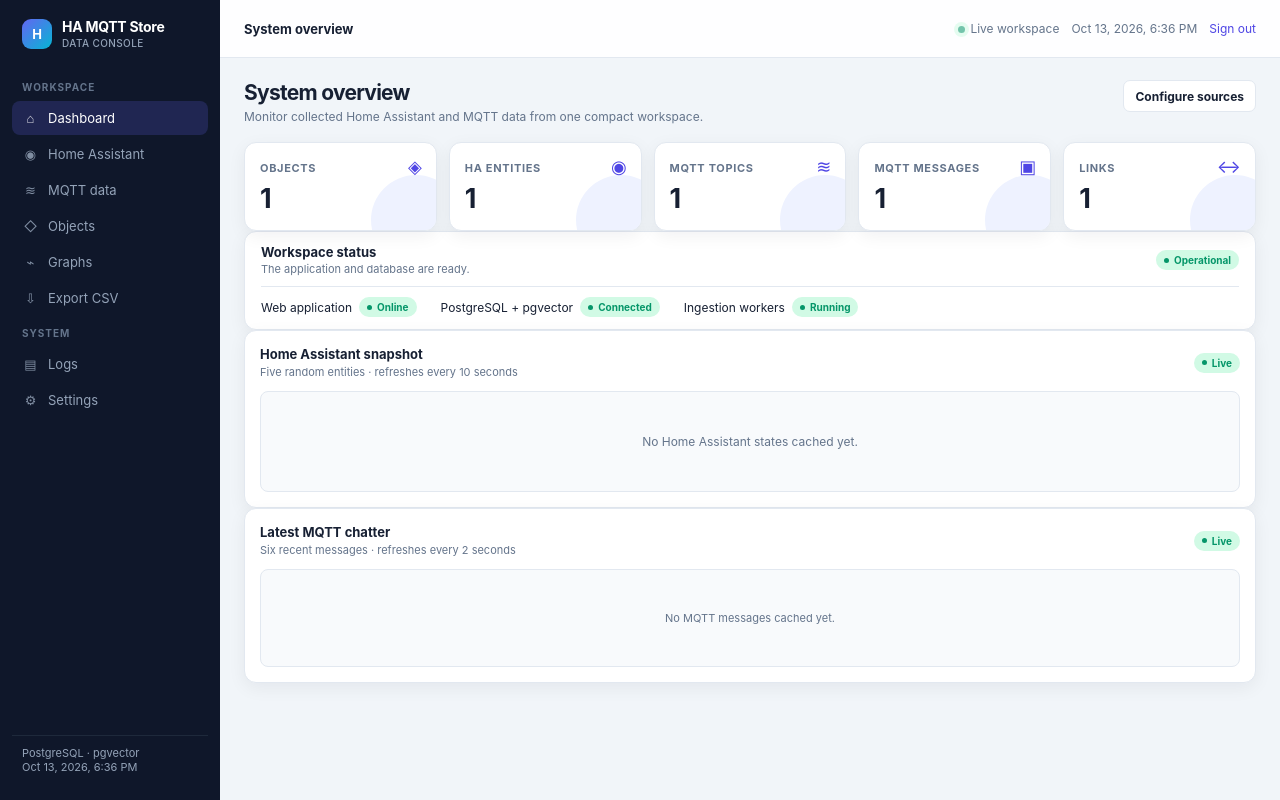
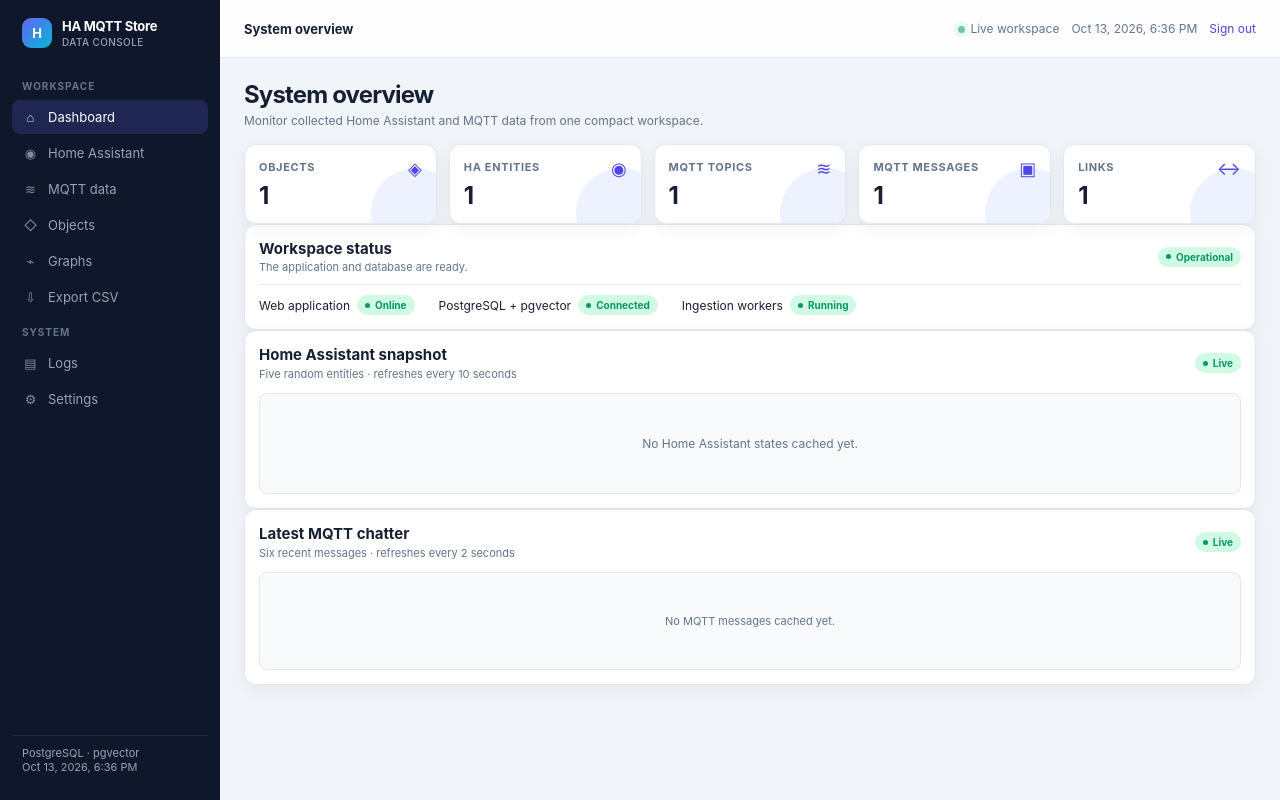
Before and after one commit to jasakuva/JASA_HAMQTT_STORAGE, a Flask app: page / in a window 1280 px wide. Run offline with Flask 3, Linux system fonts and the light colour scheme; the visitor is signed in with stand-in values (Sample User, id 1); tables that the repository leaves empty hold one stand-in row (values such as "Sample post"); data that the repository does not hold is empty.

Commit message:
Refine_dashboard_layout_and_add_favicon

```diff
--- a/static/layout-fixes.css
+++ b/static/layout-fixes.css
@@ -96,3 +96,13 @@
 @media (max-width:560px){.ha-snapshot-row{grid-template-columns:minmax(0,1fr) auto;gap:4px 8px}.ha-snapshot-value{grid-column:1;text-align:left}.ha-snapshot-time{grid-column:2;grid-row:1 / span 2}}
 .standalone-shell .content-shell{width:100%}.standalone-shell main{min-height:100vh;padding:18px;background:var(--bg)}
 @media (max-width:560px){.form-grid{grid-template-columns:1fr}.graph-panel{min-height:430px}}
+
+/* Keep the dashboard compact without sacrificing readability. */
+:root{font-size:13px}
+.page-header{margin-bottom:16px}
+.page-header h1{font-size:24px}
+.grid{gap:12px}
+.metric-card{padding:13px 14px}
+.metric-value{font-size:24px}
+.panel{padding:14px}
+.panel-title{font-size:15px}
--- a/templates/base.html
+++ b/templates/base.html
@@ -4,6 +4,7 @@
   <meta charset="utf-8">
   <meta name="viewport" content="width=device-width, initial-scale=1">
   <title>HA MQTT Store</title>
+  <link rel="icon" type="image/svg+xml" href="{{ url_for('static', filename='favicon.svg') }}">
   <link rel="stylesheet" href="{{ url_for('static', filename='app.css') }}">
   <link rel="stylesheet" href="{{ url_for('static', filename='layout-fixes.css') }}">
 </head>
--- a/templates/dashboard.html
+++ b/templates/dashboard.html
@@ -1,5 +1,5 @@
 {% extends "base.html" %}{% block topbar_title %}System overview{% endblock %}{% block content %}
-<div class="page-header"><div><h1>System overview</h1><p>Monitor collected Home Assistant and MQTT data from one compact workspace.</p></div><div class="page-actions"><a class="button secondary" href="{{ url_for('settings_view') }}">Configure sources</a></div></div>
+<div class="page-header"><div><h1>System overview</h1><p>Monitor collected Home Assistant and MQTT data from one compact workspace.</p></div></div>
 <div class="grid">{% for key, value in counts.items() %}<section class="metric-card"><span class="metric-icon">{{ ['◈','◉','≋','▣','↔'][loop.index0] }}</span><span class="metric-label">{{ key.replace('_',' ') }}</span><strong class="metric-value">{{ value }}</strong></section>{% endfor %}</div>
 <section class="panel workspace-status-panel"><div class="workspace-status-label"><div><h2 class="panel-title">Workspace status</h2><p class="panel-subtitle">The application and database are ready.</p></div><span class="badge success">Operational</span></div><div class="workspace-status-data"><div class="workspace-status-item"><span>Web application</span><span class="badge success">Online</span></div><div class="workspace-status-item"><span>PostgreSQL + pgvector</span><span class="badge success">Connected</span></div><div class="workspace-status-item"><span>Ingestion workers</span><span class="badge success">Running</span></div></div></section>
 <section class="panel latest-ha-panel"><div class="panel-header"><div><h2 class="panel-title">Home Assistant snapshot</h2><p class="panel-subtitle">Five random entities · refreshes every 10 seconds</p></div><span class="badge success" id="ha-live-status">Live</span></div><div class="ha-snapshot" id="ha-snapshot"><p class="empty-state">No Home Assistant states cached yet.</p></div></section><section class="panel latest-mqtt-panel"><div class="panel-header"><div><h2 class="panel-title">Latest MQTT chatter</h2><p class="panel-subtitle">Six recent messages · refreshes every 2 seconds</p></div><span class="badge success" id="mqtt-live-status">Live</span></div><div class="mqtt-feed" id="latest-mqtt-feed">{% for item in latest_mqtt %}<div class="mqtt-feed-row"><time datetime="{{ item.received_at }}">{{ item.received_at }}</time><span class="mqtt-feed-topic" title="{{ item.topic }}">{{ item.topic }}</span><span class="mqtt-feed-message" title="{{ item.message }}">{{ item.message }}</span></div>{% else %}<p class="empty-state">No MQTT messages cached yet.</p>{% endfor %}</div></section>
```
Also changed, not shown: static/favicon.svg (added).
